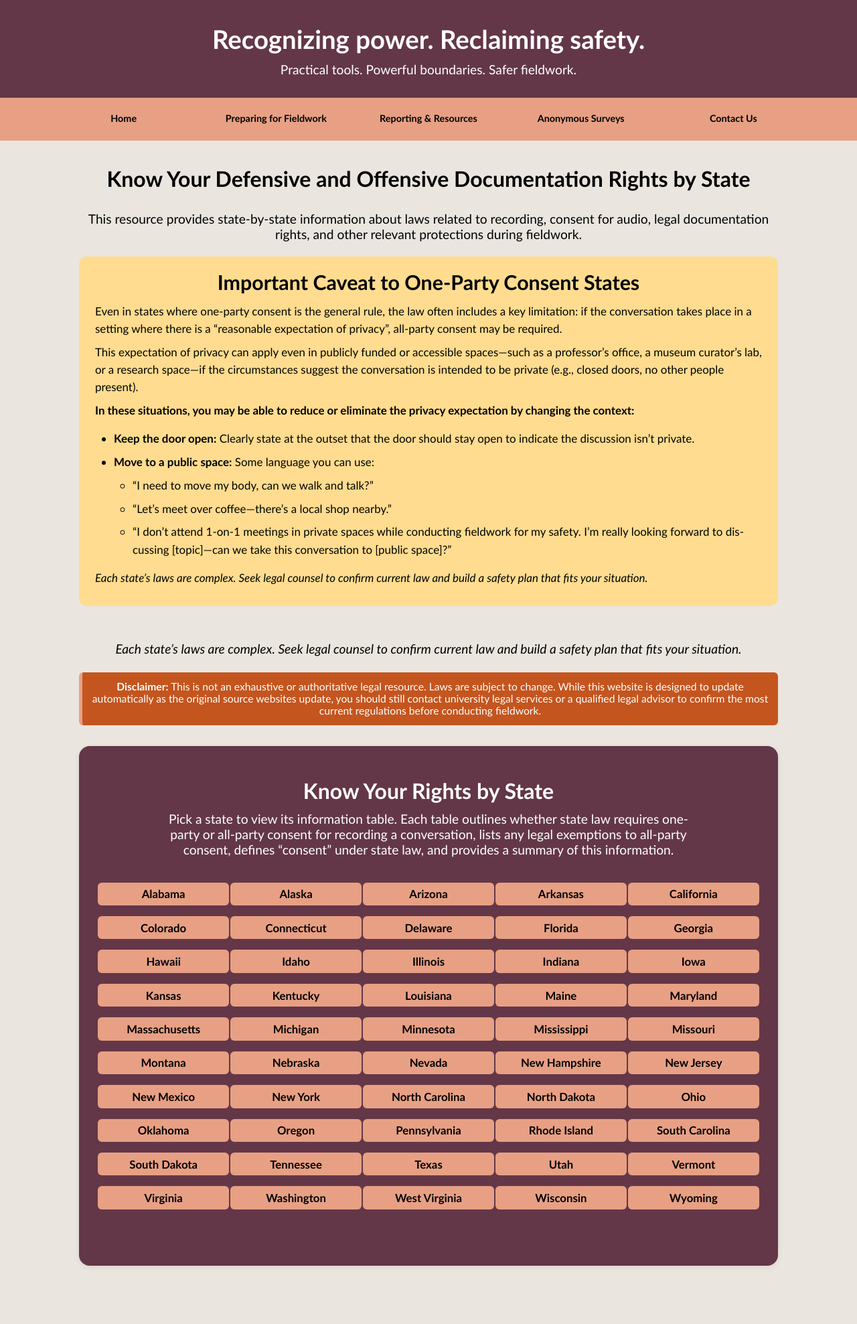
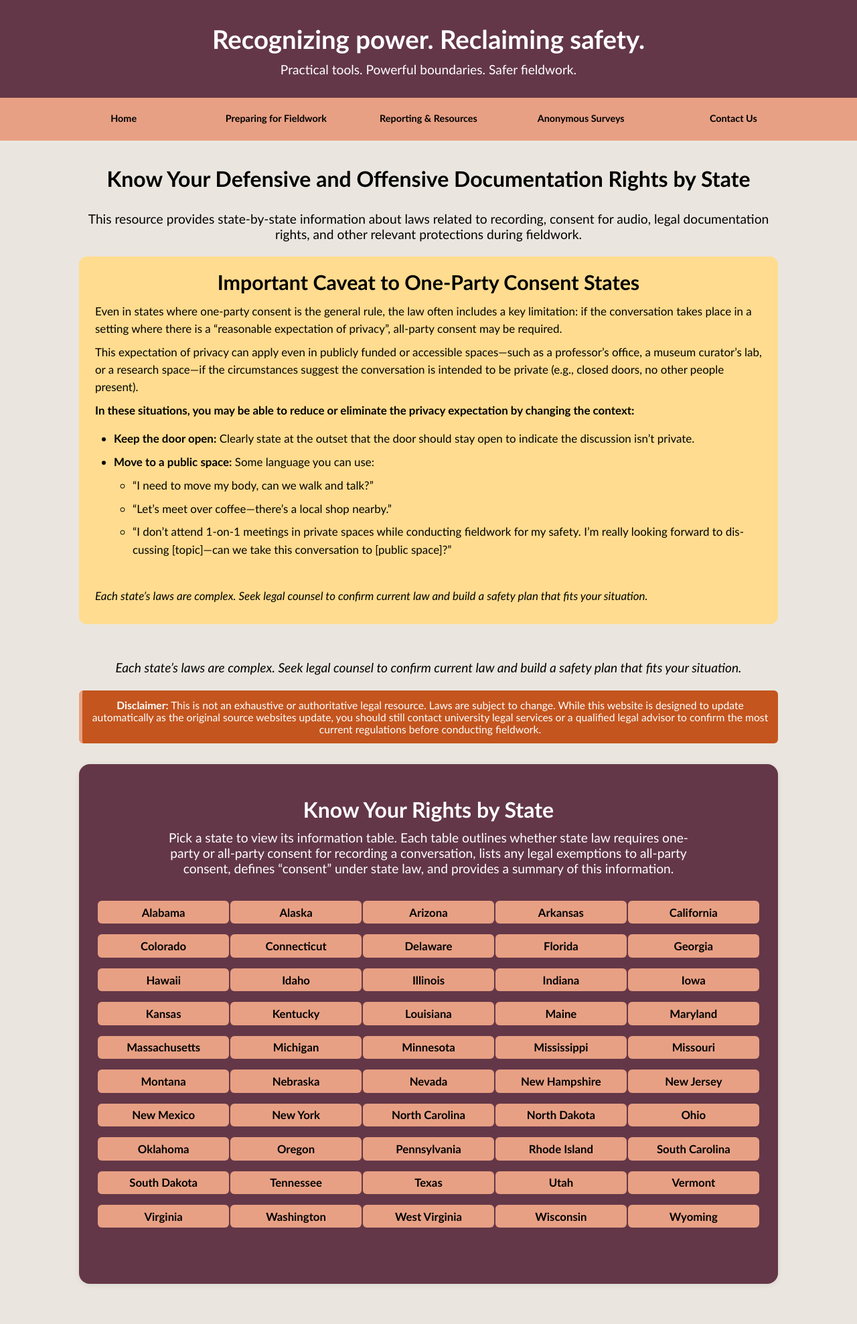
Before and after one commit to AnthroSafetyWarrior/GoldenTrowelProject, a Jekyll site: the page built from _pages/statelaw.html, in a window 1280 px wide. Shown: the whole page at 67% size. Built offline with Jekyll 4.4.1, drawn with Linux system fonts in a browser that asks for light colours; before the commit the page ends 1950 px from its top, so only the background shows below that.

Commit message:
updating pages

```diff
--- a/_pages/statelaw.html
+++ b/_pages/statelaw.html
@@ -164,10 +164,9 @@ permalink: /statelaw.html
       </ul>
     </li>
   </ul>
-
- <p><p><em>Each state’s laws are complex. Seek legal counsel to confirm current law and build a safety plan that fits your situation.</em></p></p>
+<br>
+ <p><em>Each state’s laws are complex. Seek legal counsel to confirm current law and build a safety plan that fits your situation.</em></p>
 </div>
-
 <br>
   <p><em>Each state’s laws are complex. Seek legal counsel to confirm current law and build a safety plan that fits your situation.</em></p>
 </div>
```
